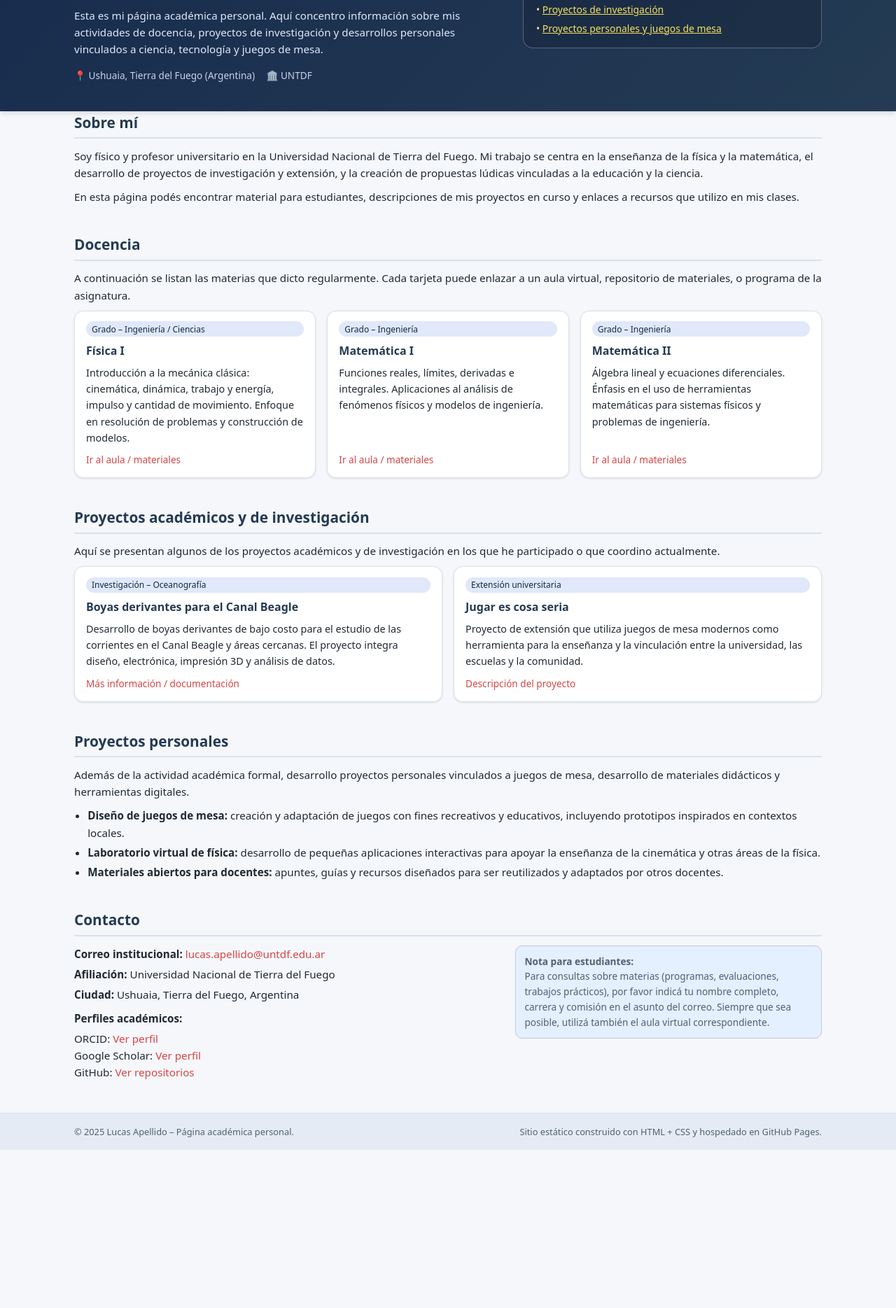
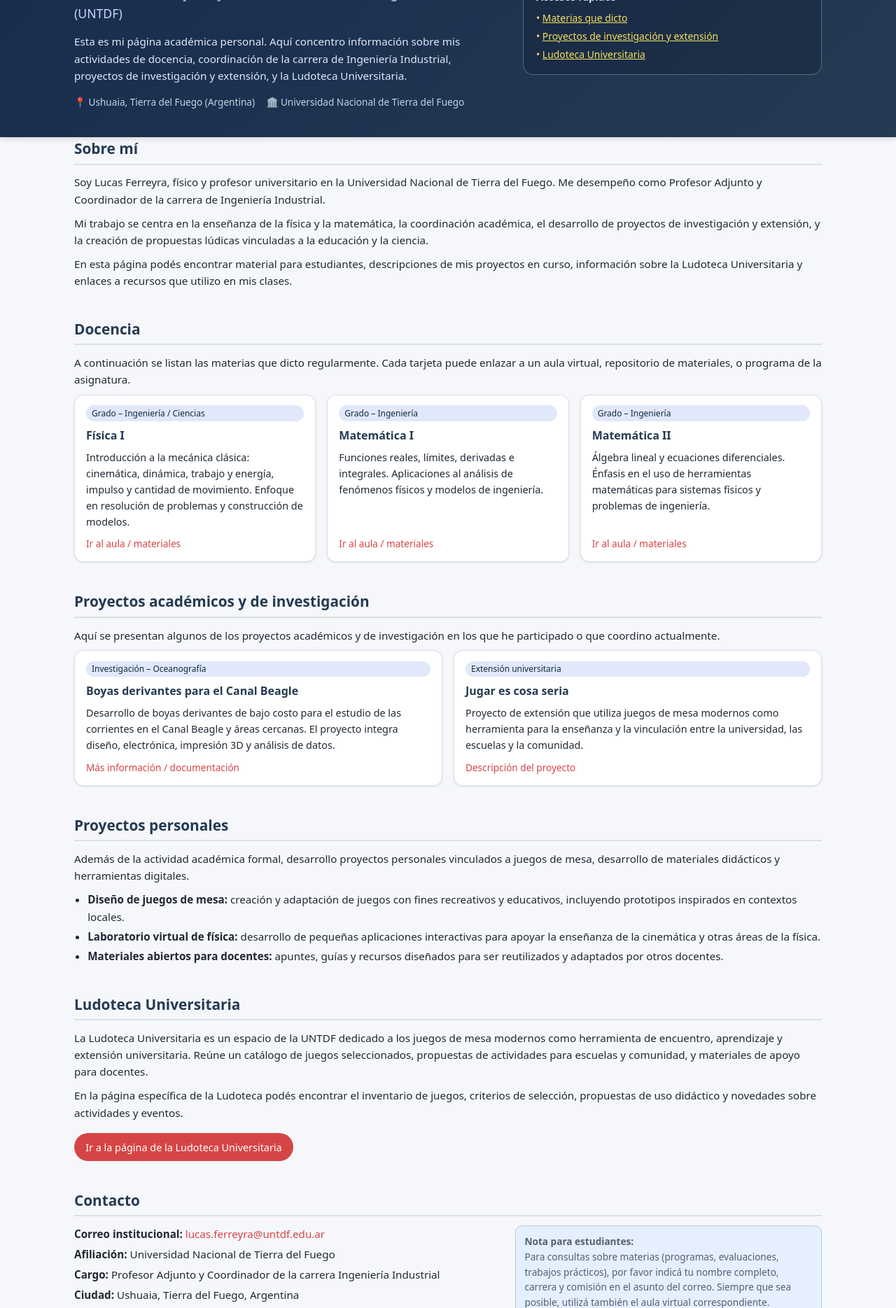
Before and after one commit to Lsferreyra/Lsferreyra, a plain HTML site: page index.html in a window 1280 px wide. Shown: the part 199-2068 px from the top of the page at 70% size. Before the commit the page ends 1842 px from the top, so only its background shows below. Drawn offline with Linux system fonts and the light colour scheme.

Commit message:
Update index.html
Actualizo página con datos reales y Ludoteca

```diff
--- a/index.html
+++ b/index.html
@@ -2,11 +2,11 @@
 <html lang="es">
 <head>
   <meta charset="UTF-8">
-  <title>Lucas Apellido – Página Académica</title>
+  <title>Lucas Ferreyra – Página Académica</title>
   <meta name="viewport" content="width=device-width, initial-scale=1">
 
   <!-- Descripción para buscadores -->
-  <meta name="description" content="Página académica personal de Lucas Apellido. Docencia, proyectos de investigación y proyectos personales.">
+  <meta name="description" content="Página académica personal de Lucas Ferreyra. Docencia, proyectos de investigación, Ludoteca Universitaria y proyectos personales.">
 
   <style>
     :root {
@@ -257,6 +257,25 @@
       border: 1px solid #bcccdc;
     }
 
+    .boton-primario {
+      display: inline-block;
+      margin-top: 0.5rem;
+      padding: 0.45rem 0.95rem;
+      border-radius: 999px;
+      background-color: var(--color-secundario);
+      color: #ffffff;
+      text-decoration: none;
+      font-size: 0.9rem;
+      border: 1px solid transparent;
+      transition: background 0.15s ease, transform 0.1s ease, box-shadow 0.1s ease;
+    }
+
+    .boton-primario:hover {
+      background-color: #b83232;
+      box-shadow: 0 2px 6px rgba(214, 69, 69, 0.35);
+      transform: translateY(-1px);
+    }
+
     footer {
       border-top: 1px solid #d8e2ec;
       padding: 1rem 0;
@@ -307,6 +326,7 @@
             <li><a href="#docencia">Docencia</a></li>
             <li><a href="#proyectos-academicos">Proyectos académicos</a></li>
             <li><a href="#proyectos-personales">Proyectos personales</a></li>
+            <li><a href="#ludoteca">Ludoteca Universitaria</a></li>
             <li><a href="#contacto">Contacto</a></li>
           </ul>
         </nav>
@@ -314,16 +334,16 @@
 
       <div class="hero">
         <div class="hero-text">
-          <h1>Lucas Apellido</h1>
-          <h2>Físico · Profesor de Física y Matemática · Universidad Nacional de Tierra del Fuego</h2>
+          <h1>Lucas Ferreyra</h1>
+          <h2>Físico · Profesor Adjunto y Coordinador de la carrera Ingeniería Industrial (UNTDF)</h2>
           <p>
             Esta es mi página académica personal. Aquí concentro información sobre mis
-            actividades de docencia, proyectos de investigación y desarrollos personales
-            vinculados a ciencia, tecnología y juegos de mesa.
+            actividades de docencia, coordinación de la carrera de Ingeniería Industrial,
+            proyectos de investigación y extensión, y la Ludoteca Universitaria.
           </p>
           <div class="hero-meta">
             <span>📍 Ushuaia, Tierra del Fuego (Argentina)</span>
-            <span>🏛️ UNTDF</span>
+            <span>🏛️ Universidad Nacional de Tierra del Fuego</span>
           </div>
         </div>
 
@@ -331,8 +351,8 @@
           <h3>Accesos rápidos</h3>
           <ul>
             <li><a href="#docencia" style="color:#f6e05e;">Materias que dicto</a></li>
-            <li><a href="#proyectos-academicos" style="color:#f6e05e;">Proyectos de investigación</a></li>
-            <li><a href="#proyectos-personales" style="color:#f6e05e;">Proyectos personales y juegos de mesa</a></li>
+            <li><a href="#proyectos-academicos" style="color:#f6e05e;">Proyectos de investigación y extensión</a></li>
+            <li><a href="#ludoteca" style="color:#f6e05e;">Ludoteca Universitaria</a></li>
           </ul>
         </aside>
       </div>
@@ -344,14 +364,18 @@
     <section id="sobre-mi">
       <h2>Sobre mí</h2>
       <p class="texto">
-        Soy físico y profesor universitario en la Universidad Nacional de Tierra del Fuego.
-        Mi trabajo se centra en la enseñanza de la física y la matemática, el desarrollo de
-        proyectos de investigación y extensión, y la creación de propuestas lúdicas vinculadas
-        a la educación y la ciencia.
+        Soy Lucas Ferreyra, físico y profesor universitario en la Universidad Nacional de Tierra del Fuego.
+        Me desempeño como Profesor Adjunto y Coordinador de la carrera de Ingeniería Industrial.
+      </p>
+      <p class="texto">
+        Mi trabajo se centra en la enseñanza de la física y la matemática, la coordinación académica,
+        el desarrollo de proyectos de investigación y extensión, y la creación de propuestas lúdicas
+        vinculadas a la educación y la ciencia.
       </p>
       <p class="texto">
         En esta página podés encontrar material para estudiantes, descripciones de mis proyectos
-        en curso y enlaces a recursos que utilizo en mis clases.
+        en curso, información sobre la Ludoteca Universitaria y enlaces a recursos que utilizo
+        en mis clases.
       </p>
     </section>
 
@@ -432,8 +456,6 @@
           </p>
           <a href="#" target="_blank" rel="noopener">Descripción del proyecto</a>
         </article>
-
-        <!-- Agregar más proyectos si lo necesitás -->
       </div>
     </section>
 
@@ -461,6 +483,24 @@
       </ul>
     </section>
 
+    <!-- LUDOTECA UNIVERSITARIA -->
+    <section id="ludoteca">
+      <h2>Ludoteca Universitaria</h2>
+      <p class="texto">
+        La Ludoteca Universitaria es un espacio de la UNTDF dedicado a los juegos de mesa
+        modernos como herramienta de encuentro, aprendizaje y extensión universitaria.
+        Reúne un catálogo de juegos seleccionados, propuestas de actividades para escuelas
+        y comunidad, y materiales de apoyo para docentes.
+      </p>
+      <p class="texto">
+        En la página específica de la Ludoteca podés encontrar el inventario de juegos,
+        criterios de selección, propuestas de uso didáctico y novedades sobre actividades
+        y eventos.
+      </p>
+      <!-- Cuando tengas la página propia de la ludoteca, este link la abre -->
+      <a class="boton-primario" href="ludoteca.html">Ir a la página de la Ludoteca Universitaria</a>
+    </section>
+
     <!-- CONTACTO -->
     <section id="contacto">
       <h2>Contacto</h2>
@@ -468,9 +508,10 @@
         <div class="contacto-datos">
           <p><strong>Correo institucional:</strong>
             <!-- Cambiar por tu correo real -->
-            <a href="mailto:lucas.apellido@untdf.edu.ar">lucas.apellido@untdf.edu.ar</a>
+            <a href="mailto:lucas.ferreyra@untdf.edu.ar">lucas.ferreyra@untdf.edu.ar</a>
           </p>
           <p><strong>Afiliación:</strong> Universidad Nacional de Tierra del Fuego</p>
+          <p><strong>Cargo:</strong> Profesor Adjunto y Coordinador de la carrera Ingeniería Industrial</p>
           <p><strong>Ciudad:</strong> Ushuaia, Tierra del Fuego, Argentina</p>
 
           <p style="margin-top:0.6rem;"><strong>Perfiles académicos:</strong></p>
@@ -495,7 +536,7 @@
   <footer>
     <div class="contenedor">
       <div>
-        © <span id="anio-actual"></span> Lucas Apellido – Página académica personal.
+        © <span id="anio-actual"></span> Lucas Ferreyra – Página académica personal.
       </div>
       <div>
         Sitio estático construido con HTML + CSS y hospedado en GitHub Pages.
```
